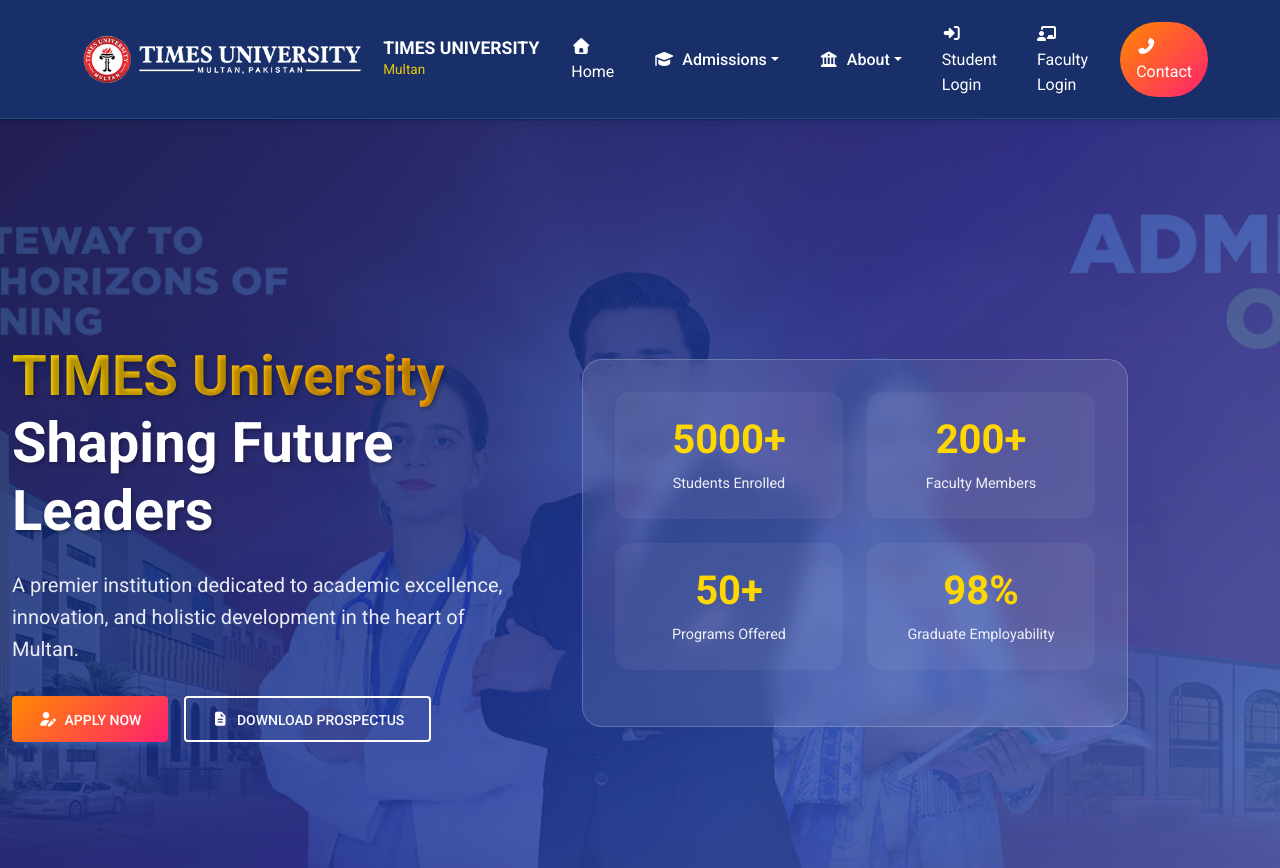
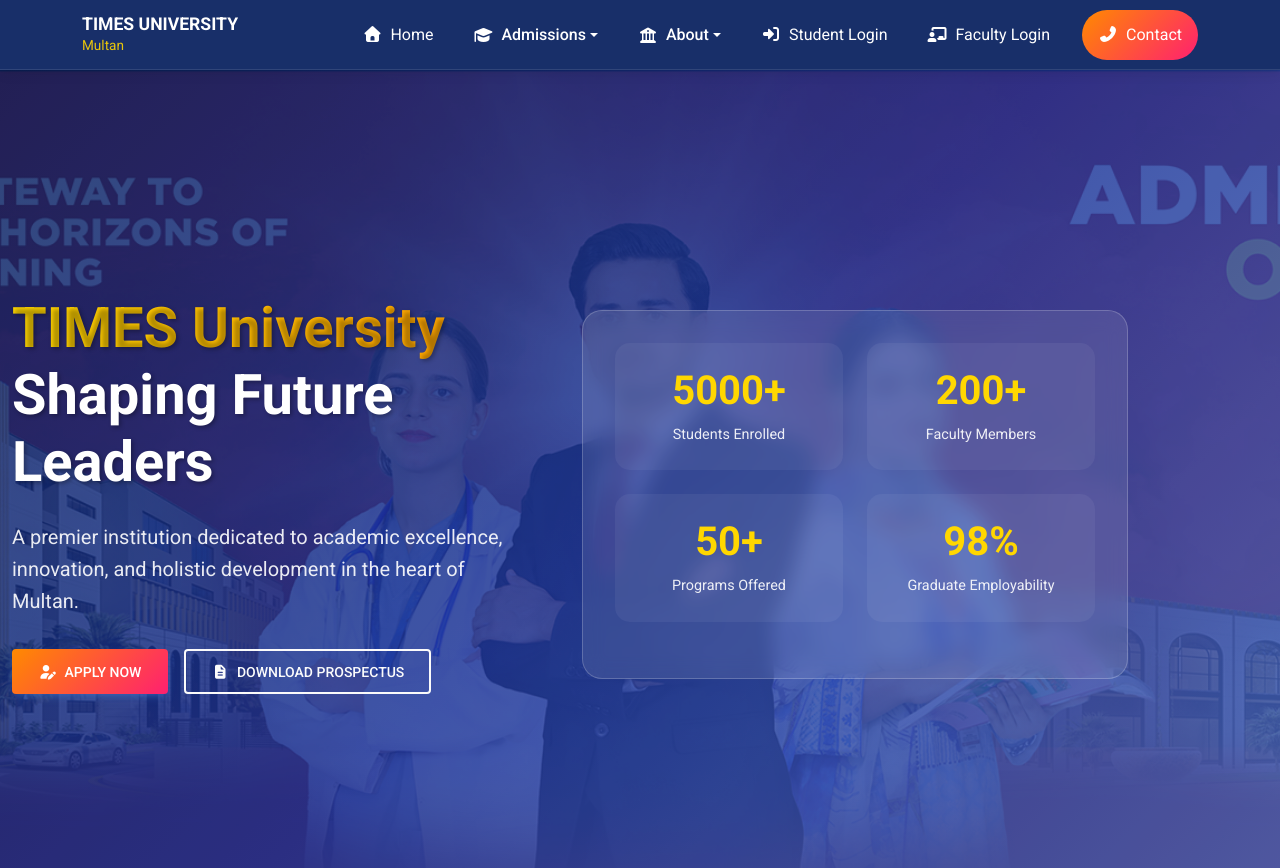
Before and after one commit to SaqlainDawood/Student_Teacher_Portal_UMS, a React (Vite) app: page / in a window 1280 px wide. Shown: the top 868 px of the page. Built offline with nearby package versions, Linux system fonts and the light colour scheme.

Commit message:
Update Logo

```diff
--- a/src/Components/Navbar/Navigationbar.jsx
+++ b/src/Components/Navbar/Navigationbar.jsx
@@ -21,7 +21,7 @@
       <MDBNavbar expand="lg" className={`custom-navbar ${scrolled ? 'scrolled' : ''} ${menuOpen ? 'menu-open' : ''}`}>
         <MDBContainer>
           <MDBNavbarBrand tag={Link} to="/" className="navbar-brand">
-            <img src={logoImg} alt="TIMES University" className="navbar-logo" />
+            {/* <img src={logoImg} alt="TIMES University" className="navbar-logo" /> */}
             <div className="logo-text">
               <h5>TIMES UNIVERSITY</h5>
               <p className="m-0">Multan</p>
```
